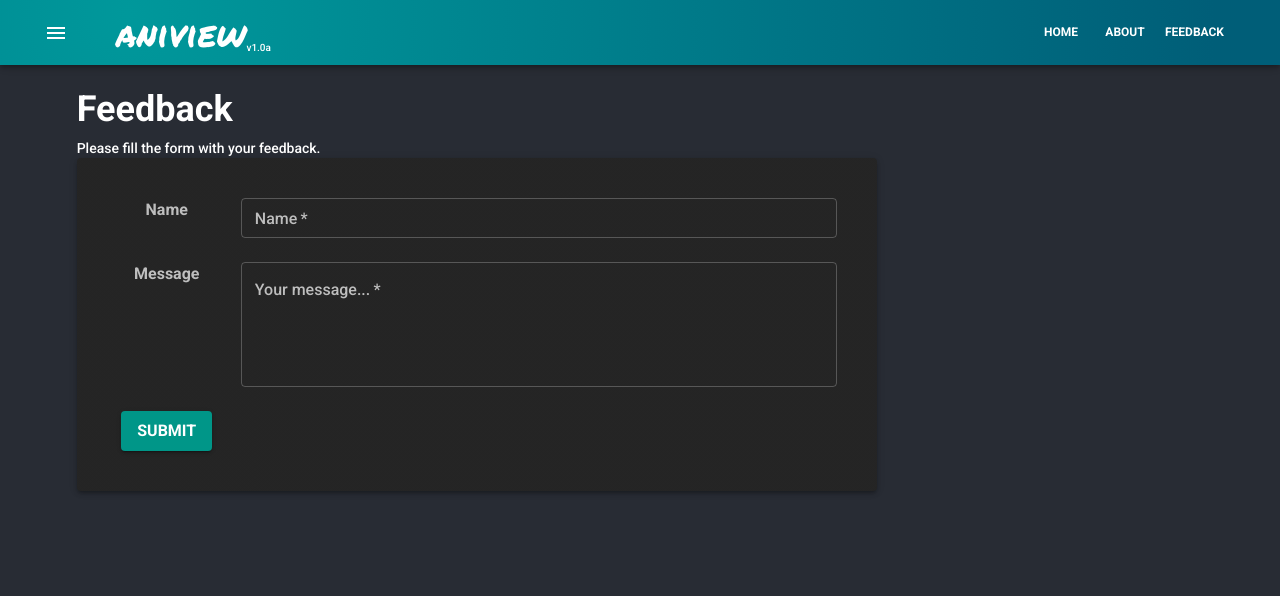
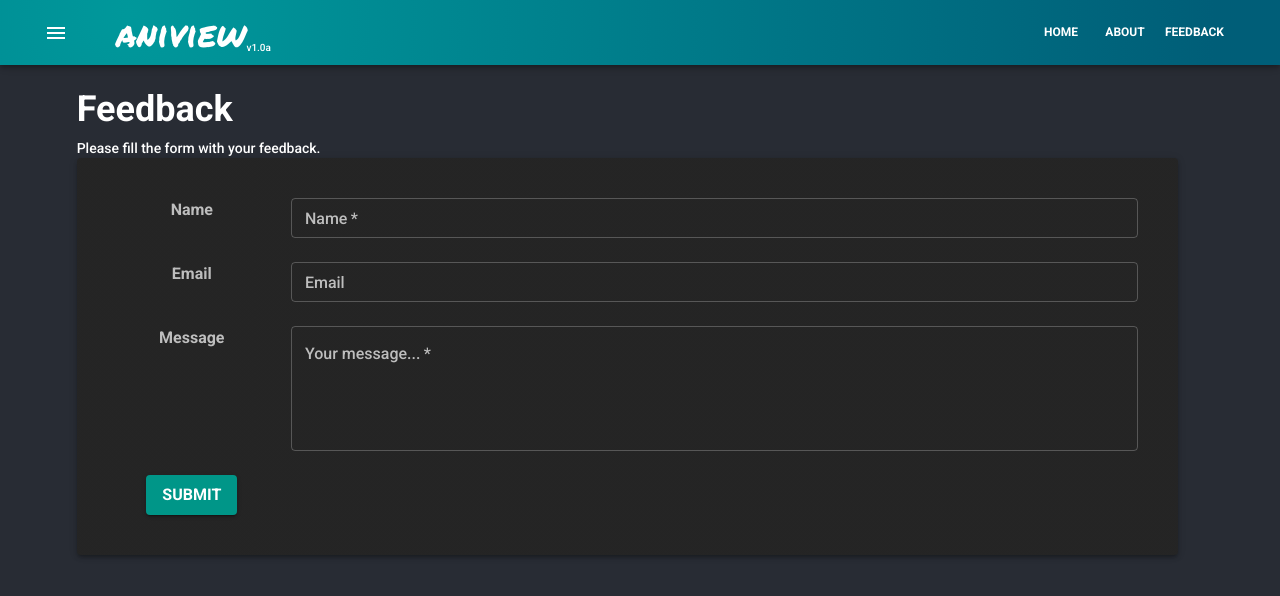
Before and after one commit to shanzei27/aniview-pro, a React (Create React App) app in the folder client/: page /feedback in a window 1280 px wide. Shown: the top 596 px of the page. Built offline with nearby package versions, Linux system fonts and the light colour scheme; no server answers.

Commit message:
linked feedback form with express api

```diff
--- a/client/src/pages/Feedback.js
+++ b/client/src/pages/Feedback.js
@@ -9,6 +9,10 @@ import Paper from "@mui/material/Paper";
 import InputLabel from "@mui/material/InputLabel";
 import TextField from "@mui/material/TextField";
 import Button from "@mui/material/Button";
+import { sendContactForm } from '../services/api';
+import { FormControl } from '@mui/material';
+import axios from "axios";
+
 
 const Heading = styled(Typography)(({ theme }) => ({
 
@@ -46,18 +50,48 @@ const FormStyledContainer = styled(Paper)(({ theme }) => ({
 }));
 
 const Feedback = (props) => {
+  const [formData, setFormData] = React.useState({
+    name: "",
+    email: "",
+    message: "",
+  });
+
+  const handleFormFieldChange = (e) => {
+    if(formData.hasOwnProperty(e.target.name)){
+      setFormData({ ...formData, [e.target.name]: e.target.value });
+      console.log(formData);
+    }
+  }
+
+  const handleFormSubmit = async (e) => {
+    axios.post(`${process.env.REACT_APP_API_URL}/v1/contactform/form/`, {
+      name: formData["name"],
+      email: formData["email"],
+      message: formData["message"],
+    })
+    .then((response) => {
+      console.log(response);
+      setFormData({
+        name: "",
+        email: "",
+        message: "",
+      });
+    });
+  }
+
   return (
     <>
       <CssBaseline/>
       <AppbarMain handleLightModeChange={(value) => props.handleLightModeChange(value)}/>
       <StyledGrid container spacing={2}>
+
         <Grid item xs={11} sx={{width: '100%'}}>
           <Item>
             <Heading variant='h1'>Feedback</Heading>
             <Typography variant='body2' sx={{textAlign: 'left', paddingTop: 1}}>
               Please fill the form with your feedback.
             </Typography>
-              <FormStyledContainer elevation={3}>
+              <FormStyledContainer component="form" elevation={3} onSubmit={handleFormSubmit}>
               <Box sx={{ padding: 3 }}>
               <Grid container spacing={3}>
                 <Grid item xs={12} sm={2}>
@@ -81,6 +115,30 @@ const Feedback = (props) => {
                     size="small"
                     autoComplete="off"
                     variant="outlined"
+                    onChange={handleFormFieldChange}
+                  />
+                </Grid>
+                <Grid item xs={12} sm={2}>
+                  <InputLabel
+                    sx={{
+                      display: "flex",
+                      justifyContent: "center",
+                      fontWeight: 700
+                    }}
+                  >
+                    Email
+                  </InputLabel>
+                </Grid>
+                <Grid item xs={12} sm={10}>
+                  <TextField
+                    id="email"
+                    name="email"
+                    label="Email"
+                    fullWidth
+                    size="small"
+                    autoComplete="off"
+                    variant="outlined"
+                    onChange={handleFormFieldChange}
                   />
                 </Grid>
                 <Grid item xs={12} sm={2}>
@@ -97,19 +155,23 @@ const Feedback = (props) => {
                 <Grid item xs={12} sm={10}>
                   <TextField
                     required
-                    id="outlined-multiline-static"
+                    id="message"
+                    name="message"
                     label="Your message..."
                     multiline
                     fullWidth
                     rows={4}
+                    onChange={handleFormFieldChange}
                   />
                 </Grid>
                 <Grid item xs={12} sm={2}>
-                  <Button variant="contained">
+                  <Button type="submit" variant="contained">
                     Submit
                   </Button>
                 </Grid>
+
               </Grid>
+
               </Box>
             </FormStyledContainer>
           </Item>
--- /dev/null
+++ b/client/src/services/api.js
@@ -0,0 +1,15 @@
+const axios = require("axios");
+
+async function sendContactForm(formData) {
+    console.log('sending');
+    axios.post(`${process.env.REACT_APP_API_URL}/v1/contactform/form/`, {
+        data: formData
+      })
+      .then((response) => {
+        console.log(response);
+      });
+}
+
+export  {
+    sendContactForm,
+}
```
Also changed, not shown: 1 other file (tests, documents, lock files or other folders).
